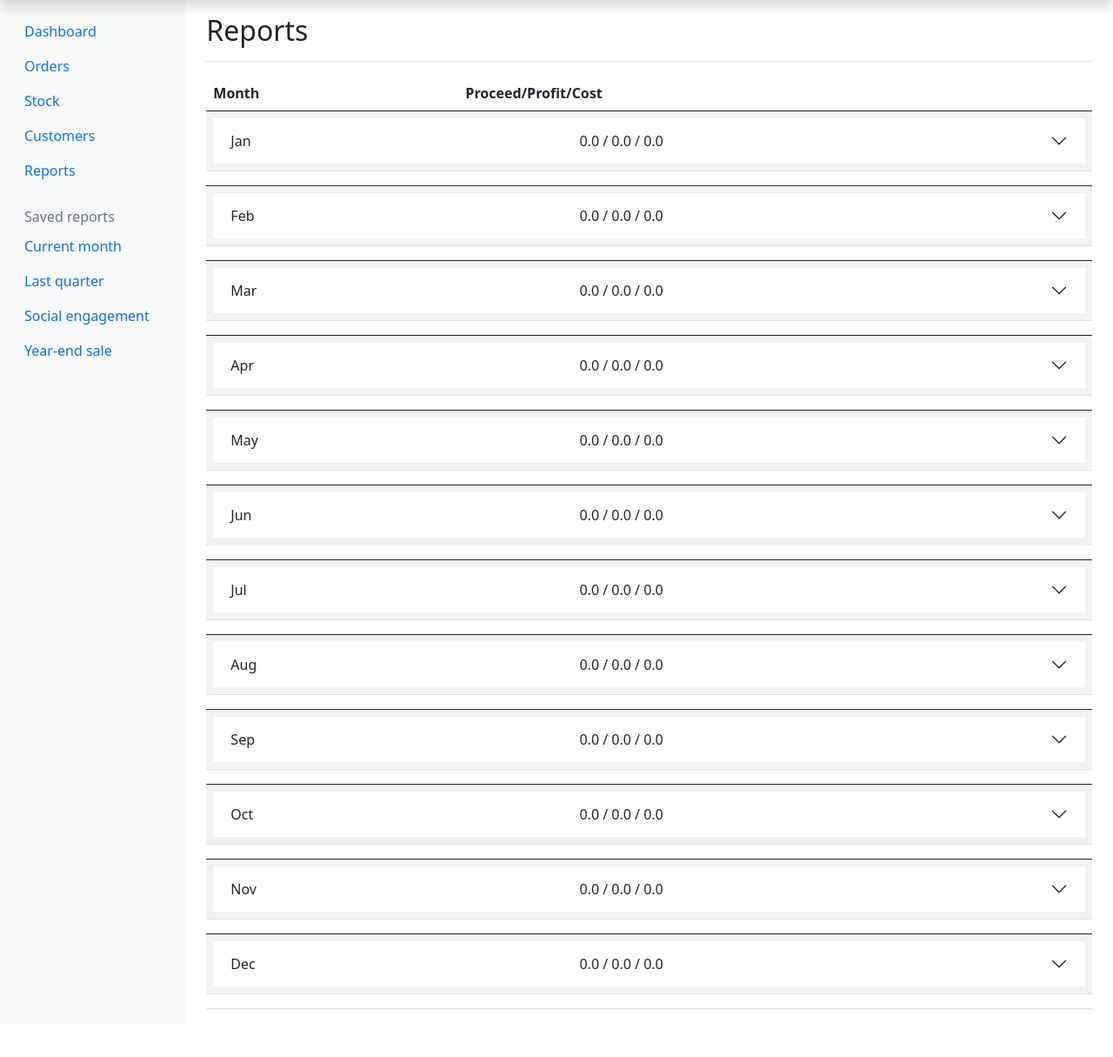
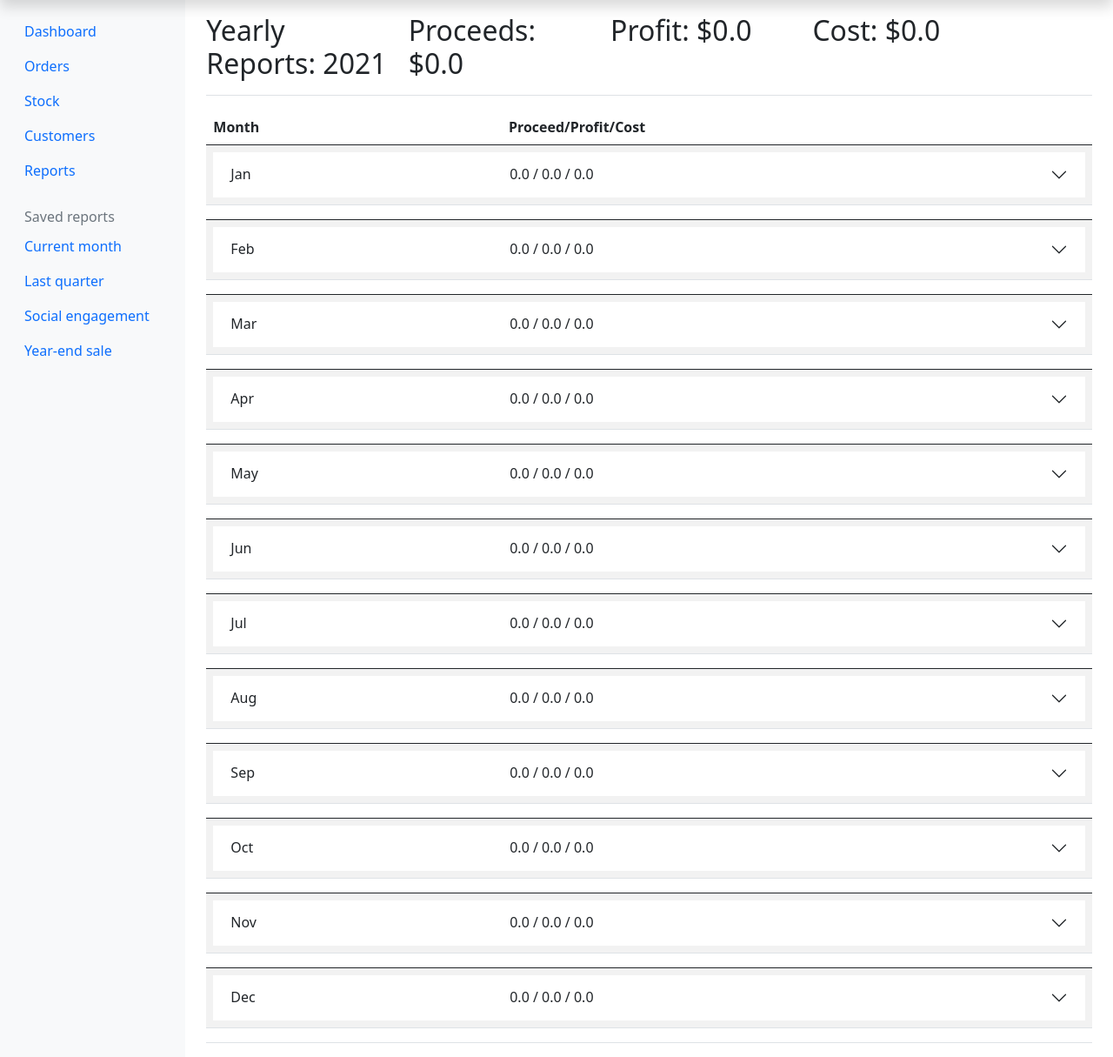
Before and after one commit to IncapableFury/SIM, a Django app: page /manager/reports in a window 1280 px wide. Shown: the part 40-1255 px from the top of the page at 87% size. Before the commit the page ends 1200 px from the top, so only its background shows below. Run offline with Django 3.2, Linux system fonts and the light colour scheme; data that the repository does not hold is empty; some libraries are stand-ins or nearby versions.

Commit message:
Adding year summary

```diff
--- a/manager/templates/view_reports.html
+++ b/manager/templates/view_reports.html
@@ -1,18 +1,22 @@
 {% extends "base.html" %}
-{% block title%} Reports {%endblock%}
+{% block title%} <div class="row">
+    <div class="col">Yearly Reports: 2021</div>
+    <div class="col">Proceeds: ${{ year_proceed }}</div>
+    <div class="col">Profit: ${{ year_profit }}</div>
+    <div class="col">Cost: ${{ year_cost }}</div>
+</div> {%endblock%}
 {% block content %}
 {% load utils %}
 
 <table class="table table-striped table-lg">
     <thead>
     <tr>
-        <th>Month</th>
+        <th class="col-4">Month</th>
         <th>Proceed/Profit/Cost</th>
     </tr>
     </thead>
     {% for month_pre, month_proceed, month_profit, month_cost, order_entries in orders %}
     <tbody>
-    <tr>
     <td colspan="2">
         <div class="accordion accordion-flush" id="accordionExample">
             <div class="accordion-item">
@@ -20,22 +24,22 @@
                     <button class="accordion-button collapsed" type="button" data-bs-toggle="collapse"
                             data-bs-target="#{{ month_pre }}"
                             aria-expanded="true" aria-controls="{{ month_pre }}">
-                            <div class="col-5">
+                        <div class="col-4">
                             {{ month_pre }}
                         </div>
                         <div>{{ month_proceed }} / {{ month_profit }} / {{ month_cost }}</div>
                     </button>
                 </h2>
+
             </div>
         </div>
     </td>
-    </tr>
     <tr>
         <td colspan="2">
             <div id="{{ month_pre }}" class="accordion-collapse collapse" aria-labelledby="headingOne"
                  data-bs-parent="#accordionExample">
                 <div class="accordion-body">
-                    <div class="table-responsive">
+                    <div class="table-responsive overflow-scroll" style="max-height: 400px;">
                         <table class="table table-striped table-sm">
                             {%if order_entries %}
                             <thead>
--- a/manager/views.py
+++ b/manager/views.py
@@ -199,22 +199,30 @@ def view_report(request):
     # TODO: query based on year; year default hard coded
     def num_format(x):
         return "{:.2f}".format(x) if x else 0.0
+
     year, month_str_representations = 2021, ["Jan", "Feb", "Mar", "Apr", "May", "Jun", "Jul", "Aug", "Sep", "Oct",
                                              "Nov", "Dec"]
     order_month_entries = []
     order_year_entries = Order.objects.filter(created_time__year=year)
+    year_profit, year_cost, year_proceed = 0, 0, 0
     for month in range(1, 13):
         order_entries = order_year_entries.filter(created_time__month=month)
         month_profit = order_entries.aggregate(Sum('profit'))["profit__sum"]
         month_cost = order_entries.aggregate(Sum('cost'))["cost__sum"]
         month_proceed = month_profit + month_cost if month_profit else 0
+        year_profit += month_profit if month_profit else 0
+        year_cost += month_cost if month_cost else 0
+        year_proceed += month_proceed if month_proceed else 0
         order_month_entries.append((month_str_representations[month - 1],
                                     num_format(month_proceed),
                                     num_format(month_profit),
                                     num_format(month_cost),
                                     order_entries))
     context = {
-        "orders": order_month_entries
+        "orders": order_month_entries,
+        "year_proceed": num_format(year_proceed),
+        "year_profit": num_format(year_profit),
+        "year_cost": num_format(year_cost)
     }
     return render(request, 'view_reports.html', context)
 
@@ -253,8 +261,10 @@ def upload_excel(request):
     }
     return render(request, 'upload_excel.html', context)
 
+
 def dashboard(request):
     return render(request, 'dashboard.html')
 
+
 def customers(request):
     return render(request, 'customer_list.html')
```
Also changed, not shown: manager/templates/create_order.html (+14 -6 lines). Lines whose indentation alone changed are shown as unchanged.
